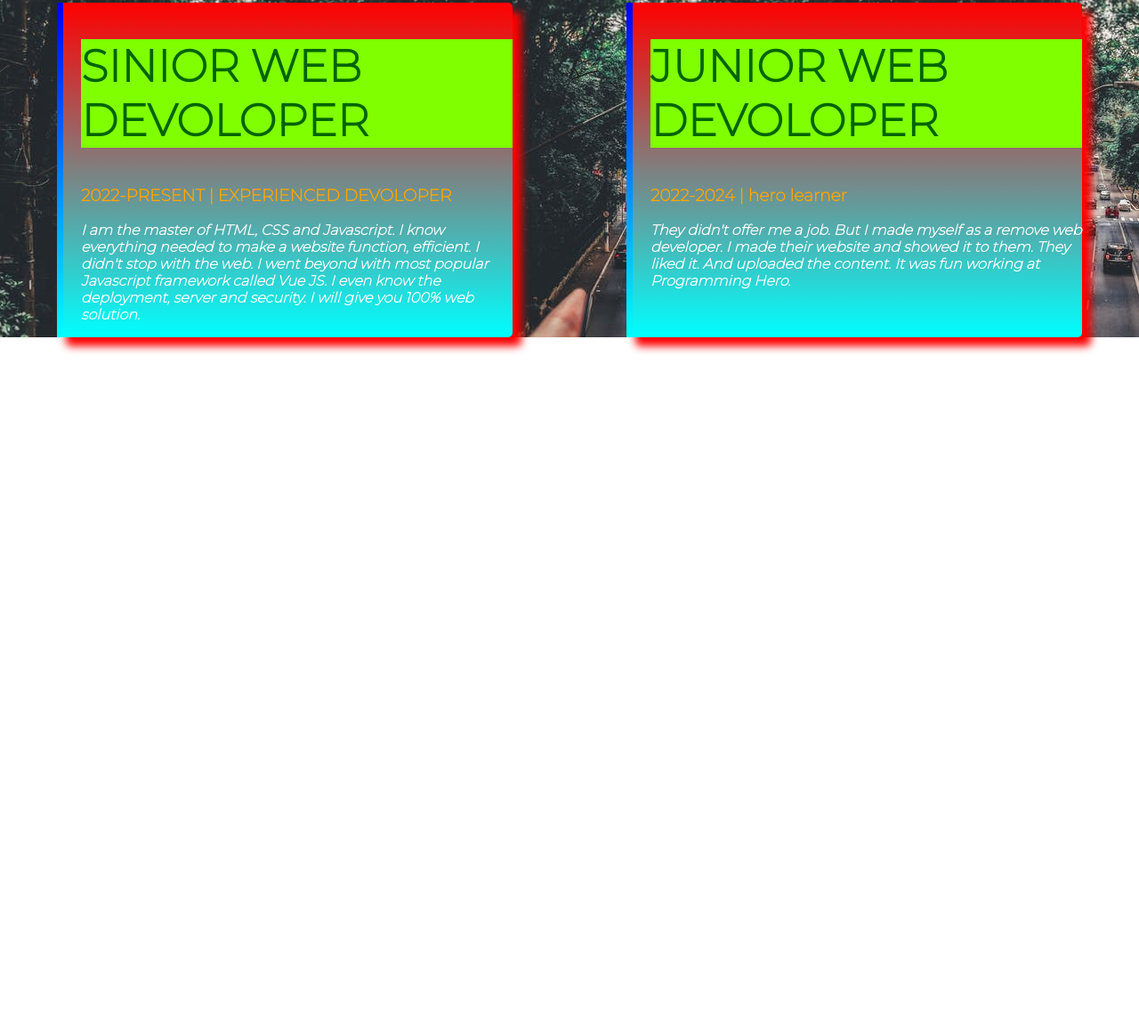
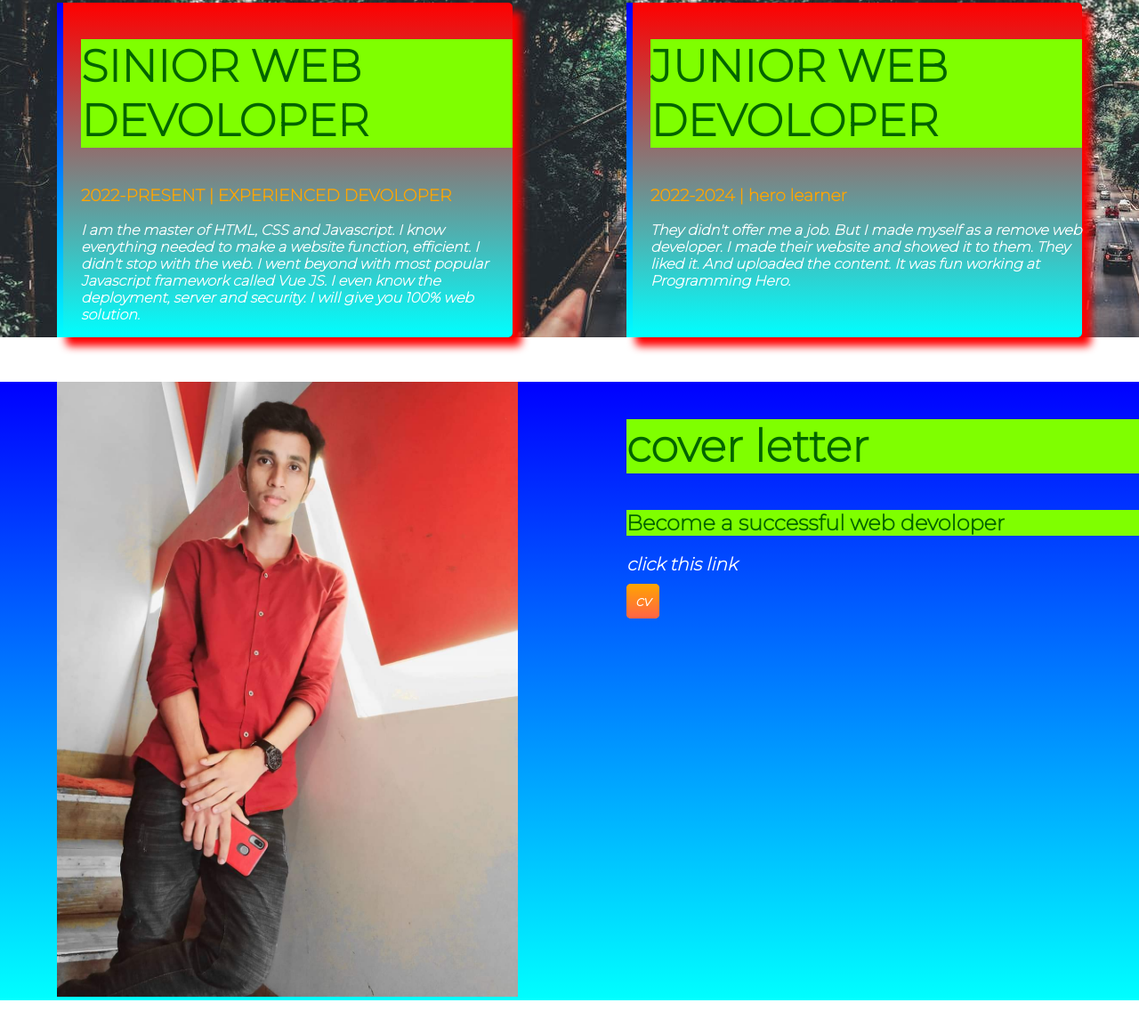
Before and after one commit to kazipolash/my-portfolio, a plain HTML site: page index.html in a window 1280 px wide. Shown: the part 1419-2582 px from the top of the page at 89% size. Before the commit the page ends 1848 px from the top, so only its background shows below. Drawn offline with Linux system fonts and the light colour scheme.

Commit message:
my first portfolio

```diff
--- a/index.html
+++ b/index.html
@@ -105,6 +105,28 @@
 
 
     </section>
+    <section class="cv flexible-container">
+        <div class="half-width">
+            <img src="images/14.jpeg" alt="">
+
+        </div>
+        <div class="half-width">
+            <h1 class="bold">cover letter</h1>
+            <h2 class="bold">Become a successful web devoloper</h2>
+            <b><i>
+                    <p class="bunny">click this link
+                    </p>
+                    <a class="link-button" target="_blank"
+                        href="https://sites.google.com/diu.edu.bd/polash/about-me">cv</a>
+                </i>
+            </b>
+        </div>
+
+
+
+
+
+    </section>
 
 </body>
 
--- a/style.css
+++ b/style.css
@@ -84,3 +84,6 @@ background-image: url(images/pexels-photo-1591447.jpeg);
     background-image: linear-gradient(red, cyan);
     border-image-slice:1 ;
 }
+.cv{
+    background-image: linear-gradient(blue,cyan);
+}
```
